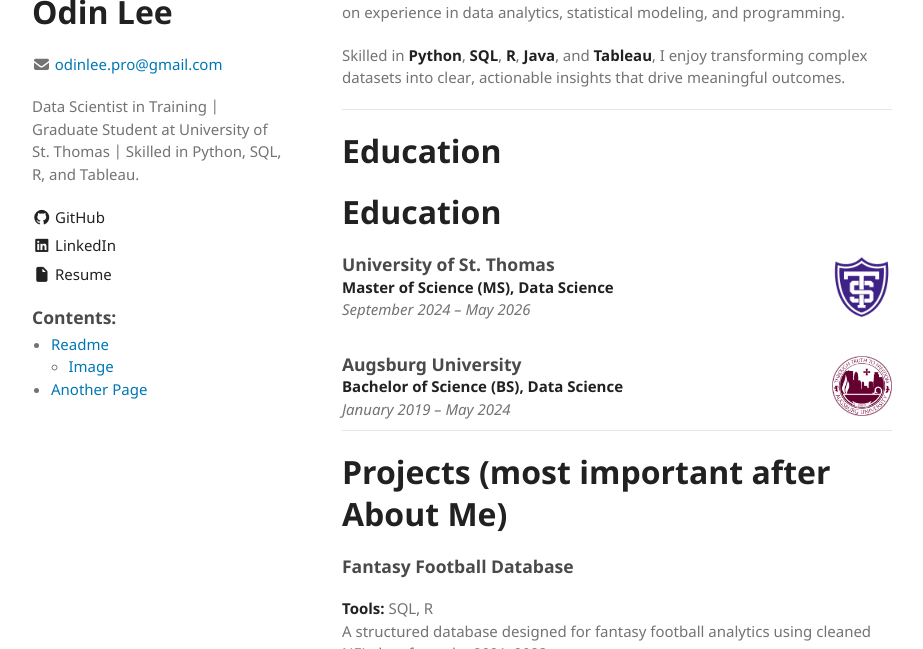
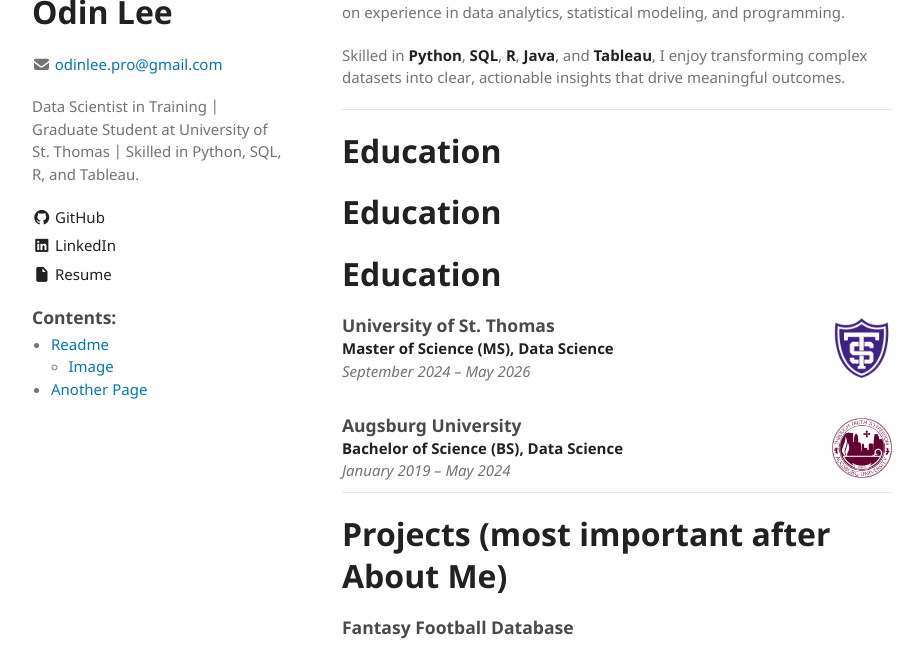
Before and after one commit to OdinLeePro/OdinLeePro.github.io, a Jekyll site: the page built from index.md, in a window 1280 px wide and 900 px high, cut to the strip 251-900 px from the top of the window. Shown: the whole strip, without its empty margins (178-1101 px from the left). Built offline with Jekyll 4.4.1, drawn with Linux system fonts in a browser that asks for light colours; our own code applies the rules of GitHub Pages for plain Markdown files.

Commit message:
Update index.md

```diff
--- a/index.md
+++ b/index.md
@@ -16,8 +16,11 @@ Skilled in **Python**, **SQL**, **R**, **Java**, and **Tableau**, I enjoy transf
 
 # Education
 
+# Education
+
 <div style="display: flex; gap: 2rem; flex-wrap: wrap; align-items: flex-start; margin-top: 1rem;">
 
+  <!-- University of St. Thomas -->
   <div style="flex: 1; min-width: 300px;">
     <div style="display: flex; justify-content: space-between; align-items: center;">
       <div>
@@ -25,10 +28,11 @@ Skilled in **Python**, **SQL**, **R**, **Java**, and **Tableau**, I enjoy transf
         <p style="margin: 0;"><strong>Master of Science (MS), Data Science</strong><br>
         <em>September 2024 – May 2026</em></p>
       </div>
-      <img src="assets/img/UniversitySt.Thomas-Logo.png" alt="University of St. Thomas Logo" width="60" height="60" />
+      <img src="assets/img/UniversitySt.Thomas-Logo.png" alt="University of St. Thomas Logo" width="60" height="60" style="margin-left: 1rem;" />
     </div>
   </div>
 
+  <!-- Augsburg University -->
   <div style="flex: 1; min-width: 300px;">
     <div style="display: flex; justify-content: space-between; align-items: center;">
       <div>
@@ -36,7 +40,7 @@ Skilled in **Python**, **SQL**, **R**, **Java**, and **Tableau**, I enjoy transf
         <p style="margin: 0;"><strong>Bachelor of Science (BS), Data Science</strong><br>
         <em>January 2019 – May 2024</em></p>
       </div>
-      <img src="assets/img/AugsburgUniversity-Logo.png" alt="Augsburg University Logo" width="60" height="60" />
+      <img src="assets/img/AugsburgUniversity-Logo.png" alt="Augsburg University Logo" width="60" height="60" style="margin-left: 1rem;" />
     </div>
   </div>
 
```
